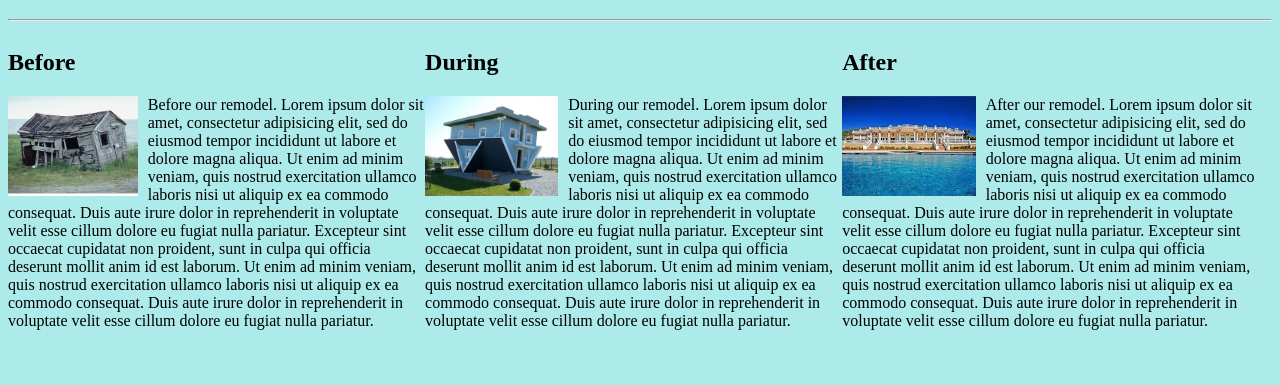
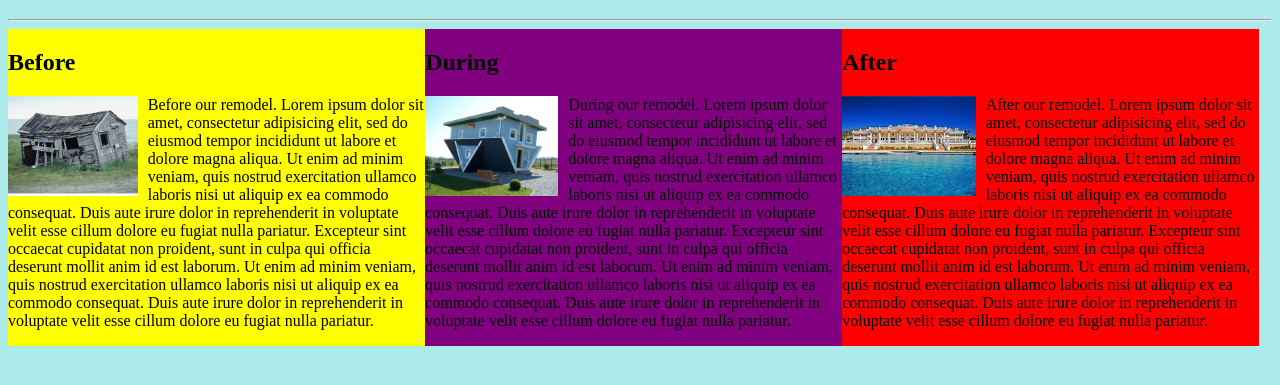
Before and after one commit to brookehurford/interior-design, a plain HTML site: page index.html in a window 1280 px wide. Shown: the part 61-446 px from the top of the page. Drawn offline with Linux system fonts and the light colour scheme.

Commit message:
Add different background colors to each of our columns

```diff
--- a/css/styles.css
+++ b/css/styles.css
@@ -5,9 +5,22 @@ img {
   padding-right: 10px;
 }
 
-.column {
+.column1 {
   width: 33%;
   float: left;
+  background-color: yellow;
+}
+
+.column2 {
+  width: 33%;
+  float: left;
+  background-color: purple;
+}
+
+.column3 {
+  width: 33%;
+  float: left;
+  background-color: red;
 }
 
 body {
--- a/index.html
+++ b/index.html
@@ -7,17 +7,17 @@
 <body>
   <h1>Epicodus Interior Design. Our best project</h1>
   <hr>
-  <div class="column">
+  <div class="column1">
     <h2>Before</h2>
       <img src="img/before.jpg" alt="broken down house">
       <p> Before our remodel. Lorem ipsum dolor sit amet, consectetur adipisicing elit, sed do eiusmod tempor incididunt ut labore et dolore magna aliqua. Ut enim ad minim veniam, quis nostrud exercitation ullamco laboris nisi ut aliquip ex ea commodo consequat. Duis aute irure dolor in reprehenderit in voluptate velit esse cillum dolore eu fugiat nulla pariatur. Excepteur sint occaecat cupidatat non proident, sunt in culpa qui officia deserunt mollit anim id est laborum. Ut enim ad minim veniam, quis nostrud exercitation ullamco laboris nisi ut aliquip ex ea commodo consequat. Duis aute irure dolor in reprehenderit in voluptate velit esse cillum dolore eu fugiat nulla pariatur.</p>
   </div>
-  <div class="column">
+  <div class="column2">
     <h2>During</h2>
       <img src="img/during.jpg" alt="upside down house">
       <p> During our remodel. Lorem ipsum dolor sit amet, consectetur adipisicing elit, sed do eiusmod tempor incididunt ut labore et dolore magna aliqua. Ut enim ad minim veniam, quis nostrud exercitation ullamco laboris nisi ut aliquip ex ea commodo consequat. Duis aute irure dolor in reprehenderit in voluptate velit esse cillum dolore eu fugiat nulla pariatur. Excepteur sint occaecat cupidatat non proident, sunt in culpa qui officia deserunt mollit anim id est laborum. Ut enim ad minim veniam, quis nostrud exercitation ullamco laboris nisi ut aliquip ex ea commodo consequat. Duis aute irure dolor in reprehenderit in voluptate velit esse cillum dolore eu fugiat nulla pariatur.</p>
   </div>
-  <div class="column">
+  <div class="column3">
     <h2>After</h2>
       <img src="img/after.jpeg" alt="upside down house">
       <p> After our remodel. Lorem ipsum dolor sit amet, consectetur adipisicing elit, sed do eiusmod tempor incididunt ut labore et dolore magna aliqua. Ut enim ad minim veniam, quis nostrud exercitation ullamco laboris nisi ut aliquip ex ea commodo consequat. Duis aute irure dolor in reprehenderit in voluptate velit esse cillum dolore eu fugiat nulla pariatur. Excepteur sint occaecat cupidatat non proident, sunt in culpa qui officia deserunt mollit anim id est laborum. Ut enim ad minim veniam, quis nostrud exercitation ullamco laboris nisi ut aliquip ex ea commodo consequat. Duis aute irure dolor in reprehenderit in voluptate velit esse cillum dolore eu fugiat nulla pariatur.</p>
```
